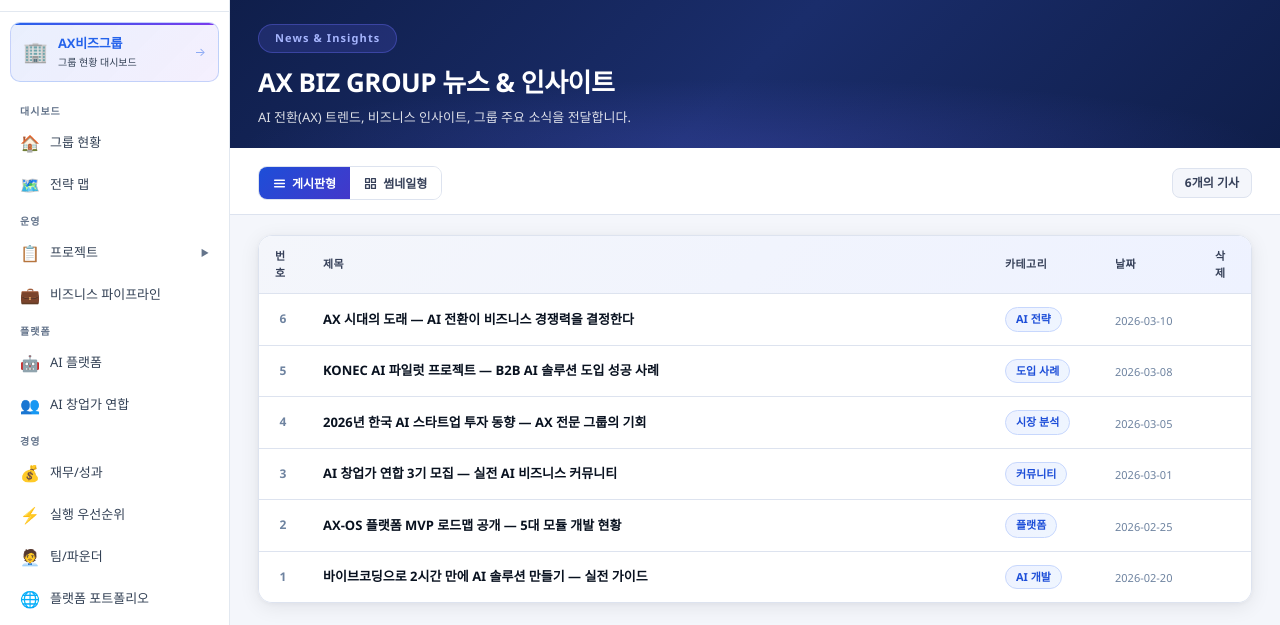
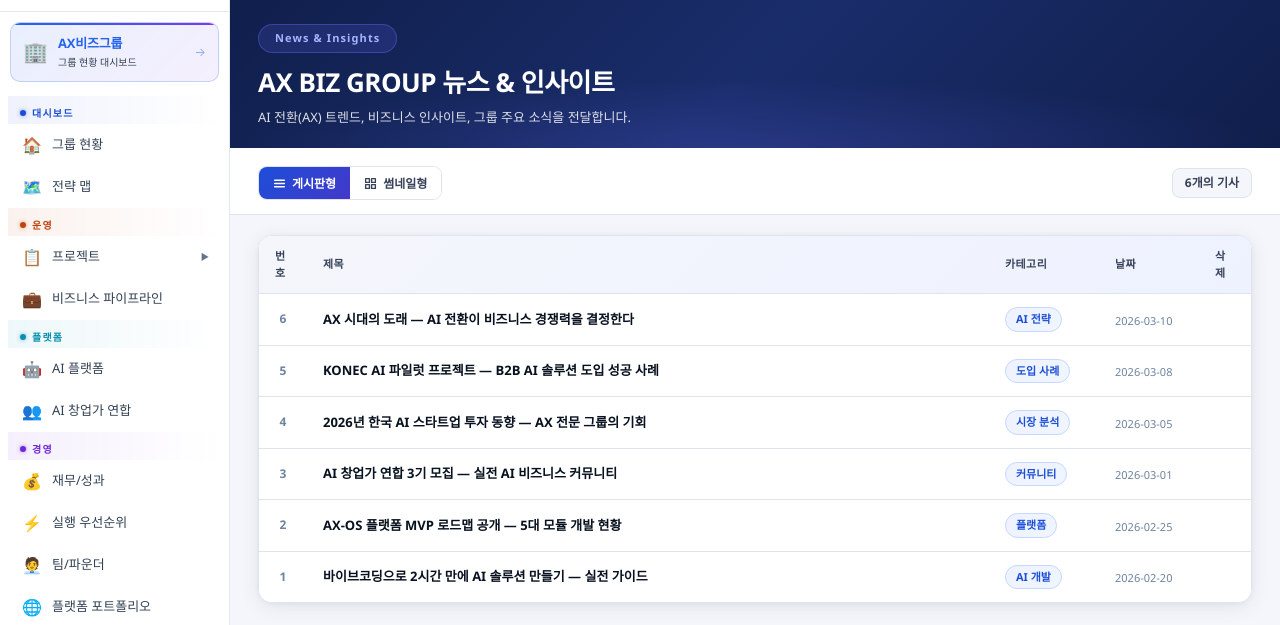
Before and after one commit to jaiwshim-project/01-2-AXBizGroup, a plain HTML site: page news.html in a window 1280 px wide. Shown: the part 72-697 px from the top of the page. Drawn offline with nearby package versions, Linux system fonts and the light colour scheme; no server answers.

Commit message:
Colorful sidebar: per-group color labels & nav-item hover/active
- _axbiz-nav.js: emit gc-{color} class on nav-group-label and nav-item
- _axbiz-shared.css: add 6-color (blue/orange/teal/violet/green/rose) styles
  for group labels (dot + gradient bg) and nav-items (hover + active + left border)

Co-Authored-By: Claude Sonnet 4.6 <noreply@anthropic.com>

```diff
--- a/_axbiz-nav.js
+++ b/_axbiz-nav.js
@@ -3,11 +3,11 @@
 // ═══════════════════════════════════════
 
 const AX_NAV = [
-  {group:'대시보드', items:[
+  {group:'대시보드', color:'blue', dot:'#1d4ed8', items:[
     {key:'home',         icon:'🏠',  label:'그룹 현황',          href:'AXBIZ_CEO_Platform.html'},
     {key:'strategy',     icon:'🗺️', label:'전략 맵',             href:'axbiz-strategy.html'},
   ]},
-  {group:'운영', items:[
+  {group:'운영', color:'orange', dot:'#c2410c', items:[
     {key:'projects-group',icon:'📋', label:'프로젝트',            href:null, submenu:[
       {key:'proj-internal',icon:'🏗️', label:'내부 추진 프로젝트', href:'axbiz-proj-internal.html'},
       {key:'proj-client',  icon:'🤝', label:'고객 프로젝트 CRM',  href:'axbiz-proj-client.html'},
@@ -15,23 +15,23 @@ const AX_NAV = [
     ]},
     {key:'pipeline',     icon:'💼',  label:'비즈니스 파이프라인', href:'axbiz-pipeline.html'},
   ]},
-  {group:'플랫폼', items:[
+  {group:'플랫폼', color:'teal', dot:'#0891b2', items:[
     {key:'aiplatform',   icon:'🤖',  label:'AI 플랫폼',           href:'axbiz-aiplatform.html'},
     {key:'community',    icon:'👥',  label:'AI 창업가 연합',       href:'axbiz-community.html'},
   ]},
-  {group:'경영', items:[
+  {group:'경영', color:'violet', dot:'#6d28d9', items:[
     {key:'finance',      icon:'💰',  label:'재무/성과',            href:'axbiz-finance.html'},
     {key:'actions',      icon:'⚡',  label:'실행 우선순위',        href:'axbiz-actions.html'},
     {key:'team',         icon:'🧑‍💼', label:'팀/파운더',           href:'axbiz-team.html'},
     {key:'portfolio',    icon:'🌐',  label:'플랫폼 포트폴리오',    href:'axbiz-portfolio.html'},
     {key:'docs',         icon:'📚',  label:'전략 문서',            href:'axbiz-docs.html'},
   ]},
-  {group:'인사이트', items:[
+  {group:'인사이트', color:'green', dot:'#15803d', items:[
     {key:'insights',     icon:'💡',  label:'인사이트 제안',        href:'axbiz-insights.html'},
     {key:'news',         icon:'📰',  label:'뉴스 & 인사이트',      href:'news.html'},
     {key:'manual',       icon:'📖',  label:'플랫폼 매뉴얼',        href:'manual.html'},
   ]},
-  {group:'고객사', items:[
+  {group:'고객사', color:'rose', dot:'#be123c', items:[
     {key:'clients',      icon:'🏢',  label:'고객사 대시보드',      href:'axbiz-clients.html'},
   ]},
 ];
@@ -66,23 +66,24 @@ function initNav(activeKey) {
     <nav class="nav">`;
 
   AX_NAV.forEach(group => {
-    html += `<div class="nav-group-label">${group.group}</div>`;
+    const gc = group.color || 'blue';
+    html += `<div class="nav-group-label gc-${gc}">${group.group}</div>`;
     group.items.forEach(item => {
       if (item.submenu) {
         const open = isSubProject || isProjectParent;
-        html += `<div class="nav-item${open ? ' active' : ''}" id="navProjParent" onclick="toggleProjMenu()">
+        html += `<div class="nav-item gc-${gc}${open ? ' active' : ''}" id="navProjParent" onclick="toggleProjMenu()">
           <span class="icon">${item.icon}</span> ${item.label}
           <span id="projArrow" style="margin-left:auto;font-size:9px;color:var(--text-3)">${open ? '▼' : '▶'}</span>
         </div>
         <div id="projSubMenu" style="display:${open ? 'block' : 'none'};background:rgba(0,0,0,.25);border-left:2px solid rgba(46,164,255,.2);margin:0 8px 4px;border-radius:0 0 6px 6px">`;
         item.submenu.forEach(sub => {
-          html += `<a class="nav-item nav-sub${activeKey === sub.key ? ' active' : ''}" href="${sub.href}" target="_blank">
+          html += `<a class="nav-item nav-sub gc-${gc}${activeKey === sub.key ? ' active' : ''}" href="${sub.href}" target="_blank">
             <span class="icon">${sub.icon}</span> ${sub.label}
           </a>`;
         });
         html += `</div>`;
       } else {
-        html += `<a class="nav-item${activeKey === item.key ? ' active' : ''}" href="${item.href}" target="_blank">
+        html += `<a class="nav-item gc-${gc}${activeKey === item.key ? ' active' : ''}" href="${item.href}" target="_blank">
           <span class="icon">${item.icon}</span> ${item.label}
         </a>`;
       }
--- a/_axbiz-shared.css
+++ b/_axbiz-shared.css
@@ -18,11 +18,38 @@ body{background:var(--bg-base);color:var(--text-1);font-family:var(--font);font-
 .sidebar-logo-img{width:100%;max-width:160px;height:auto;display:block;margin-bottom:4px}
 .sidebar-logo .sub{font-size:10px;color:var(--text-2);margin-top:2px}
 .nav{padding:10px 8px;flex:1;overflow-y:auto}
-.nav-group-label{font-size:10px;font-weight:600;letter-spacing:1px;color:var(--text-3);padding:8px 12px 3px;text-transform:uppercase}
-.nav-item{display:flex;align-items:center;gap:10px;padding:9px 12px;border-radius:8px;cursor:pointer;color:var(--text-2);transition:all .15s;font-size:13px;user-select:none;text-decoration:none}
+.nav-group-label{font-size:10px;font-weight:700;letter-spacing:1.2px;color:var(--text-3);padding:10px 12px 3px;text-transform:uppercase;position:relative;display:flex;align-items:center;gap:6px}
+.nav-group-label::before{content:'';display:inline-block;width:6px;height:6px;border-radius:50%;flex-shrink:0}
+.nav-item{display:flex;align-items:center;gap:10px;padding:9px 12px;border-radius:8px;cursor:pointer;color:var(--text-2);transition:all .15s;font-size:13px;user-select:none;text-decoration:none;border-left:2px solid transparent}
 .nav-item:hover{background:var(--bg-hover);color:var(--text-1)}
-.nav-item.active{background:rgba(37,99,235,.08);color:var(--blue);font-weight:600}
+.nav-item.active{font-weight:600}
 .nav-item .icon{font-size:16px;width:20px;text-align:center}
+/* ── Nav group colors ── */
+.nav-group-label.gc-blue{color:#1d4ed8;background:linear-gradient(90deg,rgba(29,78,216,.07),transparent)}
+.nav-group-label.gc-blue::before{background:#1d4ed8;box-shadow:0 0 4px rgba(29,78,216,.5)}
+.nav-group-label.gc-orange{color:#c2410c;background:linear-gradient(90deg,rgba(194,65,12,.07),transparent)}
+.nav-group-label.gc-orange::before{background:#c2410c;box-shadow:0 0 4px rgba(194,65,12,.5)}
+.nav-group-label.gc-teal{color:#0891b2;background:linear-gradient(90deg,rgba(8,145,178,.07),transparent)}
+.nav-group-label.gc-teal::before{background:#0891b2;box-shadow:0 0 4px rgba(8,145,178,.5)}
+.nav-group-label.gc-violet{color:#6d28d9;background:linear-gradient(90deg,rgba(109,40,217,.07),transparent)}
+.nav-group-label.gc-violet::before{background:#6d28d9;box-shadow:0 0 4px rgba(109,40,217,.5)}
+.nav-group-label.gc-green{color:#15803d;background:linear-gradient(90deg,rgba(21,128,61,.07),transparent)}
+.nav-group-label.gc-green::before{background:#15803d;box-shadow:0 0 4px rgba(21,128,61,.5)}
+.nav-group-label.gc-rose{color:#be123c;background:linear-gradient(90deg,rgba(190,18,60,.07),transparent)}
+.nav-group-label.gc-rose::before{background:#be123c;box-shadow:0 0 4px rgba(190,18,60,.5)}
+/* nav-item per-color hover & active */
+.nav-item.gc-blue:hover{background:rgba(29,78,216,.07);color:#1d4ed8}
+.nav-item.gc-blue.active{background:rgba(29,78,216,.1);color:#1d4ed8;border-left-color:#1d4ed8}
+.nav-item.gc-orange:hover{background:rgba(194,65,12,.07);color:#c2410c}
+.nav-item.gc-orange.active{background:rgba(194,65,12,.1);color:#c2410c;border-left-color:#c2410c}
+.nav-item.gc-teal:hover{background:rgba(8,145,178,.07);color:#0891b2}
+.nav-item.gc-teal.active{background:rgba(8,145,178,.1);color:#0891b2;border-left-color:#0891b2}
+.nav-item.gc-violet:hover{background:rgba(109,40,217,.07);color:#6d28d9}
+.nav-item.gc-violet.active{background:rgba(109,40,217,.1);color:#6d28d9;border-left-color:#6d28d9}
+.nav-item.gc-green:hover{background:rgba(21,128,61,.07);color:#15803d}
+.nav-item.gc-green.active{background:rgba(21,128,61,.1);color:#15803d;border-left-color:#15803d}
+.nav-item.gc-rose:hover{background:rgba(190,18,60,.07);color:#be123c}
+.nav-item.gc-rose.active{background:rgba(190,18,60,.1);color:#be123c;border-left-color:#be123c}
 .nav-sub{padding-left:28px!important;font-size:12px!important}
 /* ── Platform Nav Button ── */
 .nav-platform-btn-wrap{padding:10px 10px 4px}
```
